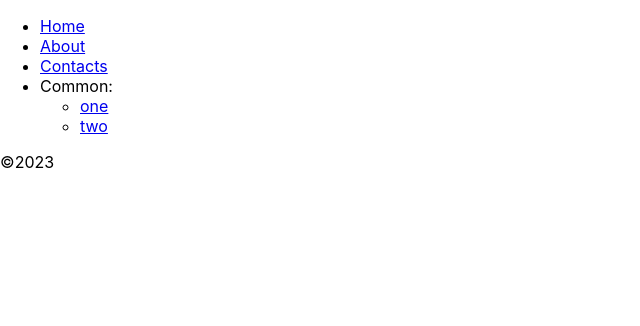
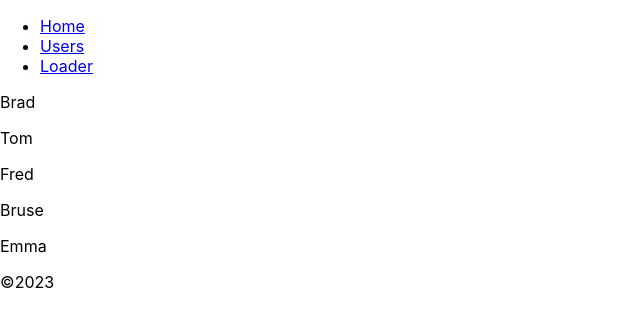
Before and after one commit to Margaritkins/react-new, a React (Create React App) app: page /loader in a window 1280 px wide. Shown: the top 326 px of the page, without its empty margins (0-640 px from the left). Built offline with nearby package versions, Linux system fonts and the light colour scheme.

Commit message:
Add LoaderUsers

```diff
--- /dev/null
+++ b/public/data/users.json
@@ -0,0 +1,22 @@
+[
+  {
+    "id": 1,
+    "name": "Brad"
+  },
+  {
+    "id": 2,
+    "name": "Tom"
+  },
+  {
+    "id": 3,
+    "name": "Fred"
+  },
+  {
+    "id": 4,
+    "name": "Bruse"
+  },
+  {
+    "id": 5,
+    "name": "Emma"
+  }
+]
--- a/src/App.jsx
+++ b/src/App.jsx
@@ -1,12 +1,15 @@
 import React from "react";
-import { BrowserRouter, Routes, Route, Outlet } from "react-router-dom";
+import { BrowserRouter, Routes, Route } from "react-router-dom";
 import "./App.css";
 import NavMenu from "./components/NavMenu";
+import Home from "./pages/Home";
+import UsersPage from "./pages/UsersPage";
+import Page404 from "./pages/Page404";
+import LoaderPage from "./pages/LoaderPage";
 
 function App() {
   return (
     <>
-      {/* <UsersLoader/> */}
       <BrowserRouter>
         <header>
           <NavMenu />
@@ -15,13 +18,9 @@ function App() {
         <main>
           <Routes>
             <Route path="/" element={<Home />} />
-            <Route path="/about" element={<About />} />
-            <Route path="/contacts" element={<Contacts />} />
-            <Route path="/commomBlock/" element={<CommonBlock />}>
-              <Route path="one" element={<p>one part</p>} />
-              <Route path="two" element={<p>two part</p>} />
-              <Route path="three" element={<p>three part</p>} />
-            </Route>
+            <Route path="/users" element={<UsersPage />} />
+            <Route path="/loader" element={<LoaderPage />} />
+            <Route path="*" element={<Page404 />} />
           </Routes>
         </main>
 
@@ -31,15 +30,4 @@ function App() {
   );
 }
 
-const CommonBlock = () => {
-  <>
-    <h1>CommonBlock</h1>
-    <Outlet />
-  </>;
-};
-
-const Home = () => <h1>Home</h1>;
-const About = () => <h1>About</h1>;
-const Contacts = () => <h1>Contacts</h1>;
-// const CommonBlock = ()=> <h1>CommonBlock</h1>
 export default App;
--- /dev/null
+++ b/src/components/LoaderUsers/index.jsx
@@ -0,0 +1,42 @@
+import React, { Component } from "react";
+import Error from "../Error";
+import Spinner from "../Spinner";
+
+class LoaderUsers extends Component {
+  constructor(props) {
+    super(props);
+    this.state = {
+      users: [],
+      isFetching: false,
+      error: null,
+    };
+  }
+
+  componentDidMount() {
+    this.setState({ isFetching: true });
+    fetch("/data/users.json")
+      .then((responce) => responce.json())
+      .then((data) => {
+        this.setState({ users: data });
+      })
+      .catch((error) => {
+        this.setState({ error });
+      })
+      .finally(() => {
+        this.setState({ isFetching: false });
+      });
+  }
+
+  render() {
+    const { users, isFetching,error}= this.state;
+    if(error){
+      return <Error />
+    }
+    return <div>
+      {isFetching && <Spinner />}
+      {isFetching || users.map(({id, name})=> <p key ={id} >{name}</p>)}
+    </div>;
+  }
+}
+
+export default LoaderUsers;
--- a/src/components/NavMenu/index.js
+++ /dev/null
@@ -1,33 +0,0 @@
-import React from "react";
-import { NavLink } from "react-router-dom";
-
-const NavMenu = () => {
-  return (
-    <nav>
-      <ul>
-        <li>
-          <NavLink to="/">Home</NavLink>
-        </li>
-        <li>
-          <NavLink to="/about">About</NavLink>
-        </li>
-        <li>
-          <NavLink to="/contacts">Contacts</NavLink>
-        </li>
-        <li>
-          Common:
-          <ul>
-            <li>
-              <NavLink to="/commomBlock/one">one</NavLink>
-            </li>
-            <li>
-              <NavLink to="/commomBlock/two">two</NavLink>
-            </li>
-          </ul>
-        </li>
-      </ul>
-    </nav>
-  );
-};
-
-export default NavMenu;
--- /dev/null
+++ b/src/components/NavMenu/index.jsx
@@ -0,0 +1,22 @@
+import React from "react";
+import { NavLink } from "react-router-dom";
+
+const NavMenu = () => {
+  return (
+    <nav>
+      <ul>
+        <li>
+          <NavLink to="/">Home</NavLink>
+        </li>
+        <li>
+          <NavLink to="/users">Users</NavLink>
+        </li>
+        <li>
+          <NavLink to="/loader">Loader</NavLink>
+        </li>
+      </ul>
+    </nav>
+  );
+};
+
+export default NavMenu;
--- /dev/null
+++ b/src/pages/Home/index.jsx
@@ -0,0 +1,11 @@
+import React from 'react';
+
+const Home = () => {
+  return (
+    <div>
+      <h1>Home</h1>
+    </div>
+  );
+}
+
+export default Home;
--- /dev/null
+++ b/src/pages/LoaderPage/index.jsx
@@ -0,0 +1,12 @@
+import React from 'react';
+import LoaderUsers from '../../components/LoaderUsers';
+
+const LoaderPage = () => {
+  return (
+    <div>
+      <LoaderUsers />
+    </div>
+  );
+}
+
+export default LoaderPage;
--- /dev/null
+++ b/src/pages/Page404/index.jsx
@@ -0,0 +1,17 @@
+import React from "react";
+import { useNavigate } from "react-router-dom";
+import Error from "../../components/Error";
+
+const Page404 = () => {
+  const navigate = useNavigate();
+  setTimeout(() => {
+    navigate("/", { replace: true });
+  }, 3000);
+  return (
+    <div>
+      <Error />
+    </div>
+  );
+};
+
+export default Page404;
--- /dev/null
+++ b/src/pages/UsersPage.jsx
@@ -0,0 +1,12 @@
+import React from "react";
+import UsersLoader from "./../components/UsersLoader";
+
+const UsersPage = () => {
+  return (
+    <div>
+      <UsersLoader />
+    </div>
+  );
+};
+
+export default UsersPage;
```
